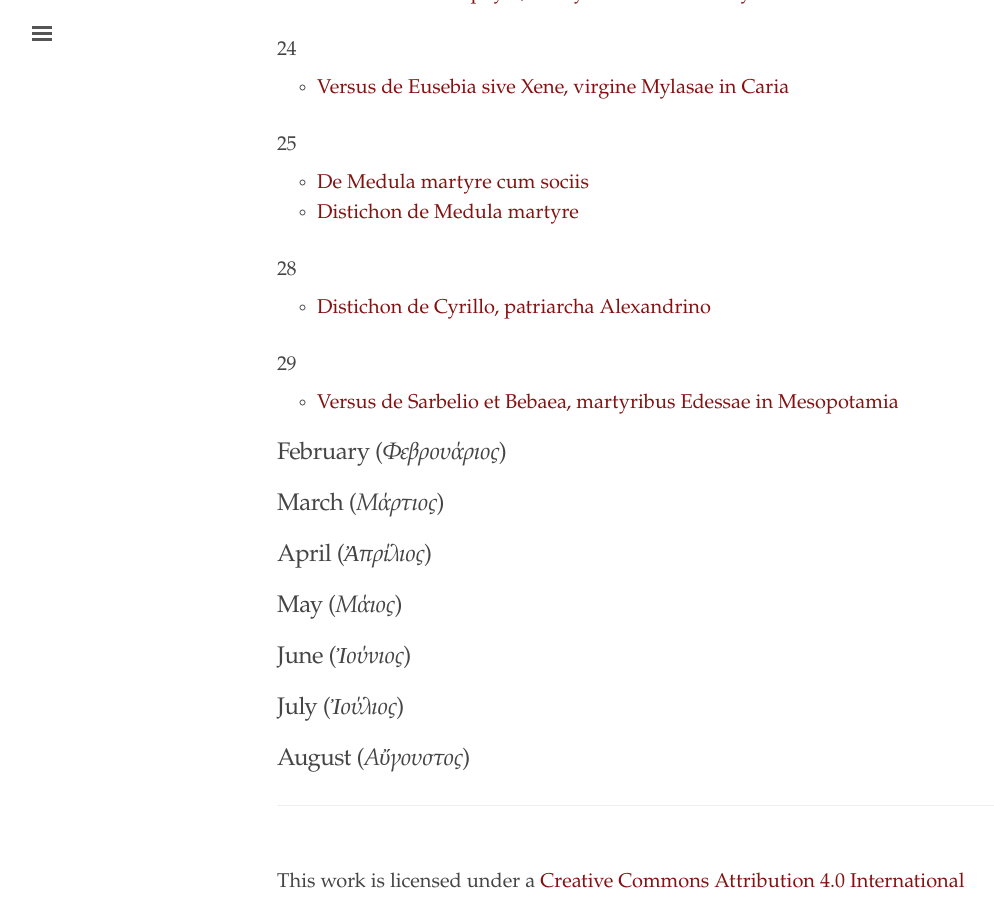
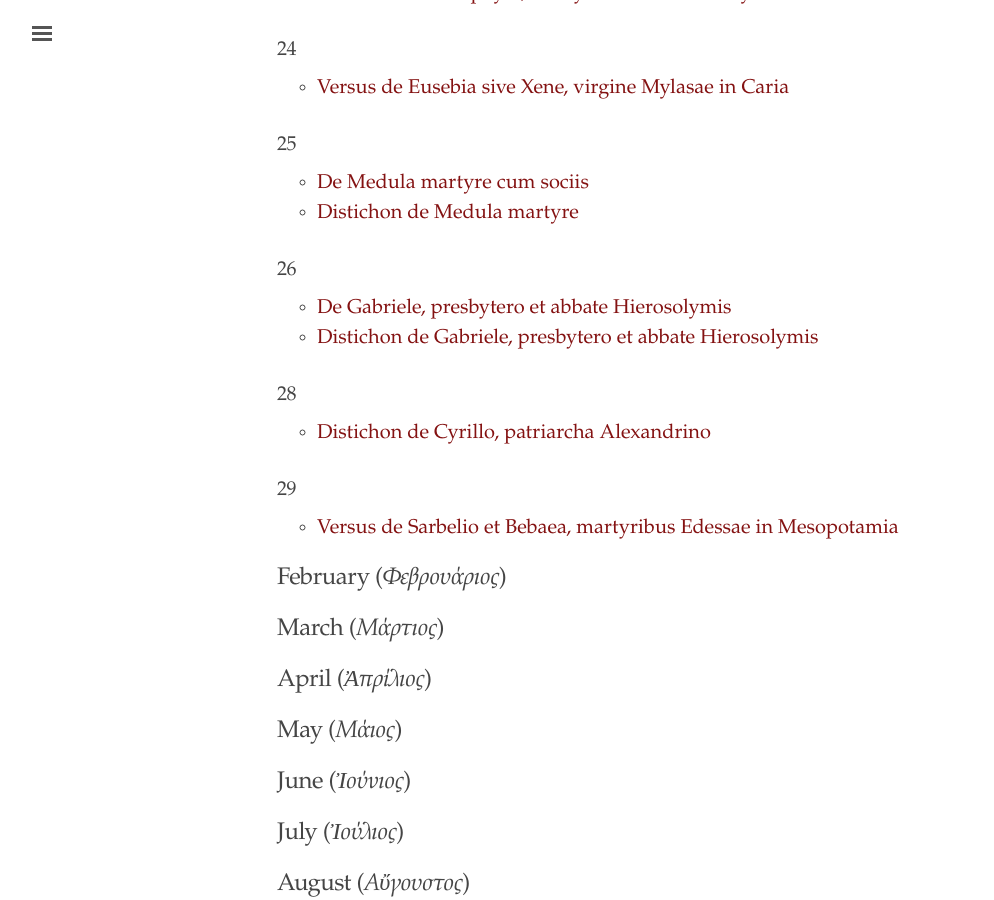
Before and after one commit to cjkoepke1/greek-hagiography, a Jekyll site: the page built from index.md, in a window 1280 px wide and 900 px high, scrolled down 1044 px. Shown: the whole window, without its empty margins (3-997 px from the left). Built offline with Jekyll 4.4.1, drawn with Linux system fonts in a browser that asks for light colours.

Commit message:
Added De Gabriele and Distichon de Gabriele

```diff
--- a/index.md
+++ b/index.md
@@ -45,6 +45,11 @@ title: "Greek Hagiography"
 - [De Medula martyre cum sociis](https://cjkoepke1.github.io/greek-hagiography/texts/de-medula-martyre)
 - [Distichon de Medula martyre](https://cjkoepke1.github.io/greek-hagiography/texts/distichon-de-medula-martyre)
 
+### 26
+
+- [De Gabriele, presbytero et abbate Hierosolymis](https://cjkoepke1.github.io/greek-hagiography/texts/de-gabriele-presbytero)
+- [Distichon de Gabriele, presbytero et abbate Hierosolymis](https://cjkoepke1.github.io/greek-hagiography/texts/distichon-de-gabriele-presbytero)
+
 ### 28
 
 - [Distichon de Cyrillo, patriarcha Alexandrino](https://cjkoepke1.github.io/greek-hagiography/texts/distichon-de-cyrillo-patriarcha)
```
